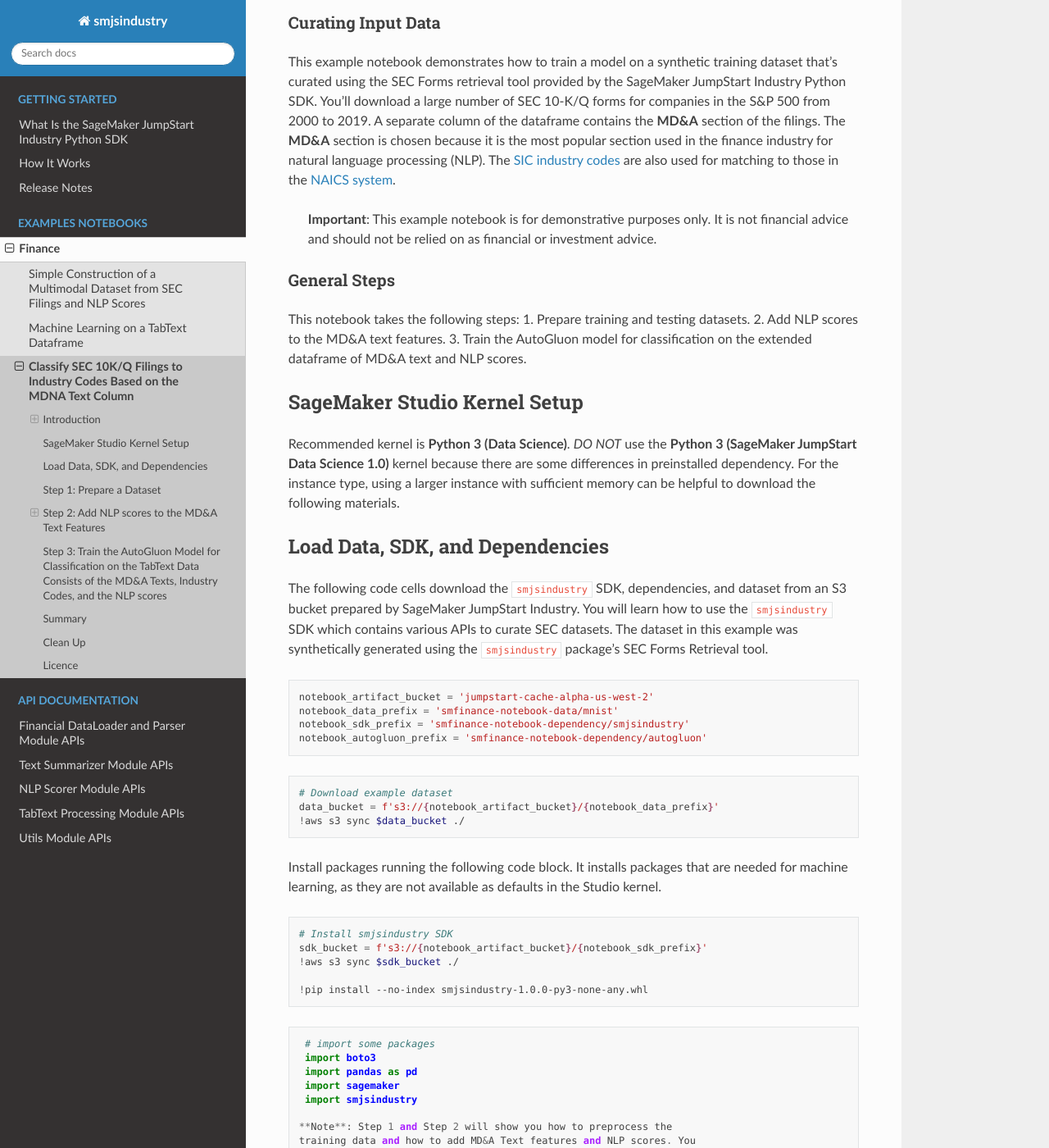
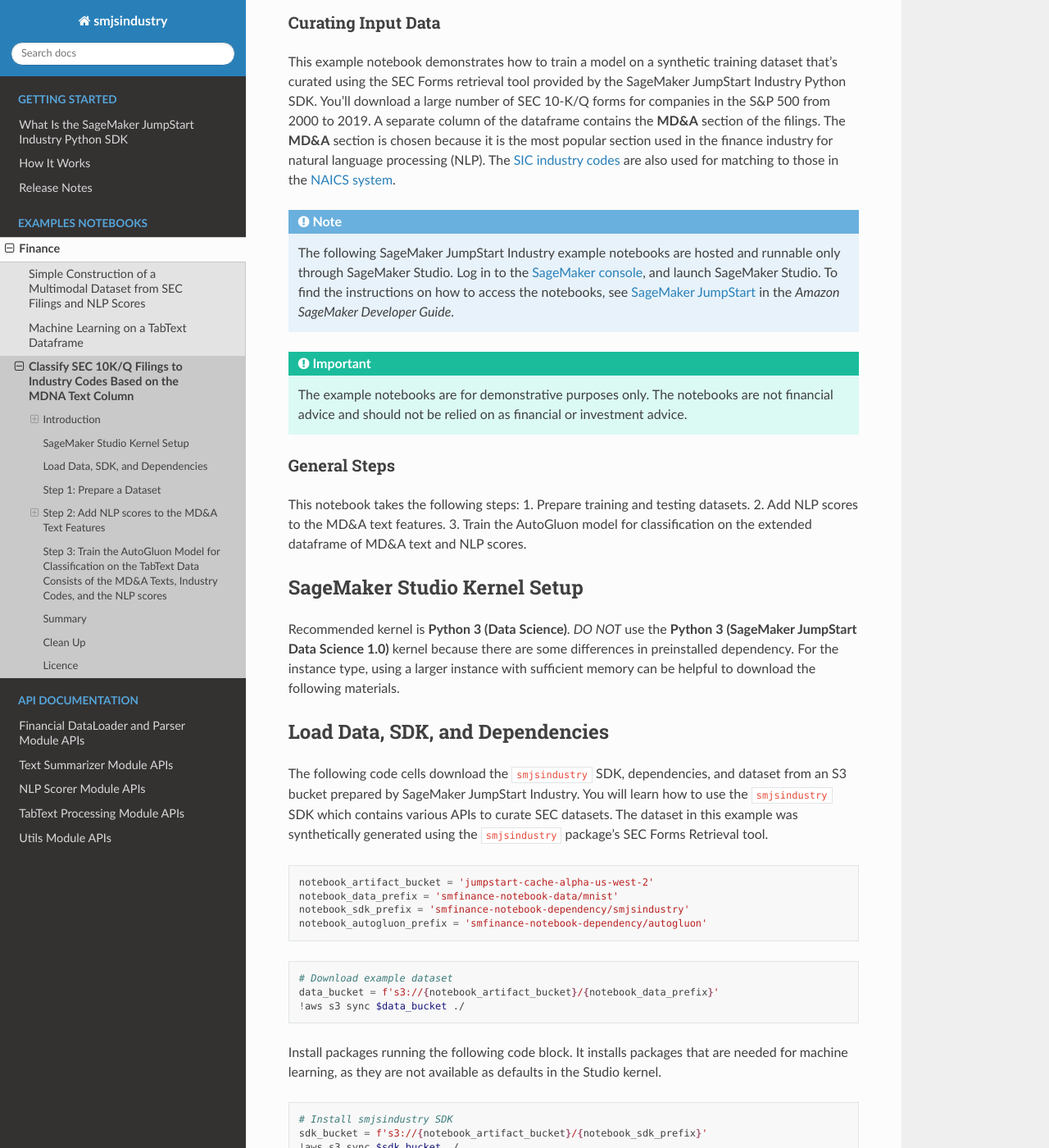
Before and after one commit to aws/sagemaker-jumpstart-industry-pack, a Sphinx documentation site: the page built from docs/source/notebooks/finance/notebook3/SEC_MNIST_ML.rst, in a window 1280 px wide and 1400 px high, scrolled down 505 px. Shown: the whole window at 82% size. Built offline with Sphinx 7.4.7 and the Read the Docs theme 2.0.0, drawn with Linux system fonts in a browser that asks for light colours; some of the changed text lies outside the part shown.

Commit message:
style fixes

```diff
--- a/docs/source/notebooks/finance/notebook3/SEC_MNIST_ML.rst
+++ b/docs/source/notebooks/finance/notebook3/SEC_MNIST_ML.rst
@@ -33,8 +33,21 @@
 matching to those in the `NAICS
 system <https://www.census.gov/naics/>`__.
 
-   **Important**: This example notebook is for demonstrative purposes
-   only. It is not financial advice and should not be relied on as
+.. note::
+
+   The following SageMaker JumpStart Industry example notebooks
+   are hosted and runnable only through SageMaker Studio.
+   Log in to the `SageMaker console
+   <https://console.aws.amazon.com/sagemaker>`_,
+   and launch SageMaker Studio.
+   To find the instructions on how to access the notebooks, see
+   `SageMaker JumpStart <https://docs.aws.amazon.com/sagemaker/latest/dg/studio-jumpstart.html>`_
+   in the *Amazon SageMaker Developer Guide*.
+
+.. important::
+
+   The example notebooks are for demonstrative purposes only.
+   The notebooks are not financial advice and should not be relied on as
    financial or investment advice.
 
 General Steps
@@ -97,11 +110,11 @@
     import sagemaker
     import smjsindustry
 
-   **Note**: Step 1 and Step 2 will show you how to preprocess the
-   training data and how to add MD&A Text features and NLP scores. You
-   can also opt to use our provided preprocessed data
-   ``sample_train_nlp_scores.csv`` and ``sample_test_nlp_scores.csv``
-   skip Step 1&2 and directly go to Step 3.
+Next, the following Step 1 and Step 2 show you how to preprocess the
+training data and how to add MD&A Text features and NLP scores. You
+can also opt to use our provided preprocessed data
+``sample_train_nlp_scores.csv`` and ``sample_test_nlp_scores.csv``
+skip Step 1&2 and directly go to Step 3.
 
 Step 1: Prepare a Dataset
 -------------------------
@@ -463,8 +476,12 @@
 ^^^^^^^^^^^^^^^^^^^^^^
 
 We download the following files (training job artifacts) from the
-SageMaker session’s default S3 bucket: \* ``leaderboard.csv`` \*
-``predictions.csv`` \* ``feature_importance.csv`` \* ``evaluation.json``
+SageMaker session’s default S3 bucket:
+
+* ``leaderboard.csv``
+* ``predictions.csv``
+* ``feature_importance.csv``
+* ``evaluation.json``
 
 .. code:: ipython3
 
--- a/docs/source/notebooks/index.rst
+++ b/docs/source/notebooks/index.rst
@@ -7,7 +7,7 @@
 train a model on the multimodal dataset,
 and deploy the model to make predictions.
 
-.. tip::
+.. note::
 
    The following SageMaker JumpStart Industry example notebooks
    are hosted and runnable only through SageMaker Studio.
```
Also changed, not shown: docs/source/notebooks/finance/notebook1/SEC_Retrieval_Summarizer_Scoring.rst (+15 -2 lines), docs/source/notebooks/finance/notebook2/PPP_TabText_ML.rst (+15 -3 lines), docs/source/release-notes.rst (+1 -7 lines).
